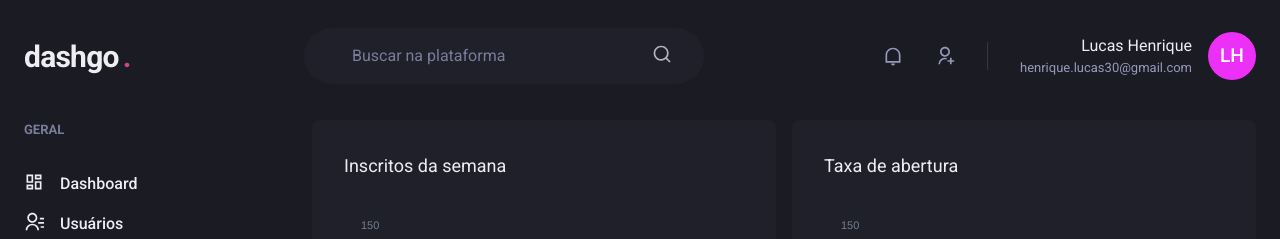
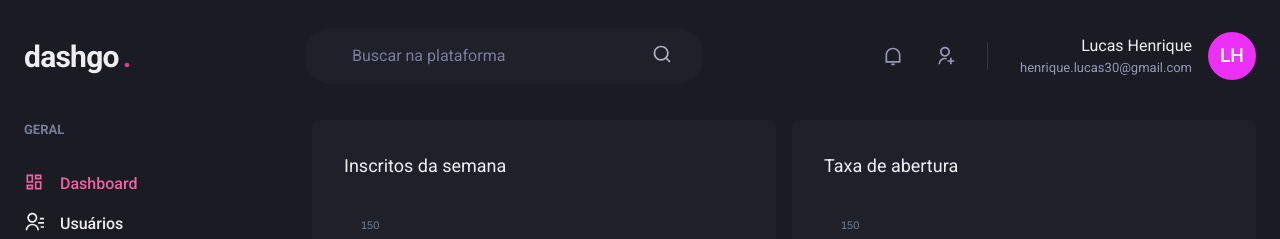
Before and after one commit to LucasHenrique98/dashgo-app, a Next.js app: page /dashboard in a window 1280 px wide. Shown: the top 239 px of the page. Built offline with nearby package versions, Linux system fonts and the light colour scheme.

Commit message:
creates a activelink component

```diff
--- /dev/null
+++ b/src/components/ActiveLink.tsx
@@ -0,0 +1,34 @@
+import Link, { LinkProps } from 'next/link';
+import { useRouter } from 'next/router';
+import { cloneElement, ReactElement } from 'react';
+
+interface ActiveLinkProps extends LinkProps {
+  children: ReactElement;
+  shouldMatchExactHref?: boolean;
+}
+
+export default function ActiveLink({
+  shouldMatchExactHref = false,
+  children,
+  ...rest
+}: ActiveLinkProps) {
+  const { asPath } = useRouter();
+
+  let isActive = false;
+
+  if (shouldMatchExactHref && (asPath == rest.href || asPath == rest.as)) {
+    isActive = true;
+  }
+
+  if (
+    !shouldMatchExactHref &&
+    (asPath.startsWith(String(rest.href)) || asPath.startsWith(String(rest.as)))
+  ) {
+    isActive = true;
+  }
+  return (
+    <Link {...rest}>
+      {cloneElement(children, { color: isActive ? 'pink.400' : 'gray.50' })}
+    </Link>
+  );
+}
--- a/src/components/SideBar/NavLink.tsx
+++ b/src/components/SideBar/NavLink.tsx
@@ -5,7 +5,7 @@
   LinkProps as ChakraLinkProps,
 } from '@chakra-ui/react';
 import React, { ElementType } from 'react';
-import Link from 'next/link';
+import ActiveLink from '../ActiveLink';
 
 interface NavLinkProps extends ChakraLinkProps {
   icon: ElementType;
@@ -15,13 +15,13 @@
 
 export function NavLink({ icon, children, href, ...rest }: NavLinkProps) {
   return (
-    <Link href={href} passHref>
+    <ActiveLink href={href} passHref>
       <ChakraLink display="flex" align="center" {...rest}>
         <Icon as={icon} fontSize="20" />
         <Text ml="4" fontWeight="medium">
           {children}
         </Text>
       </ChakraLink>
-    </Link>
+    </ActiveLink>
   );
 }
```
